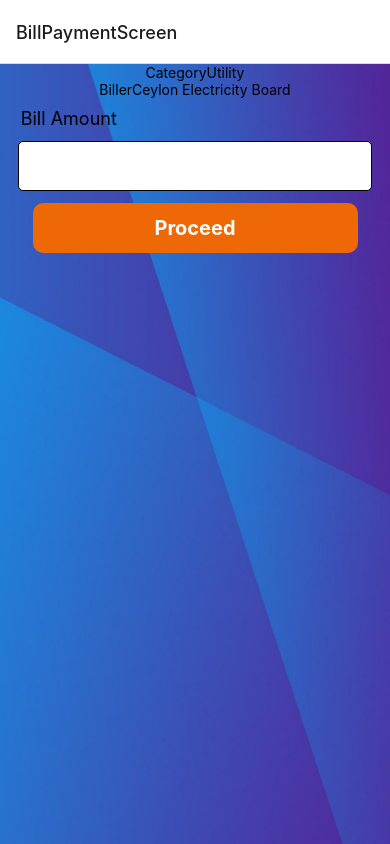
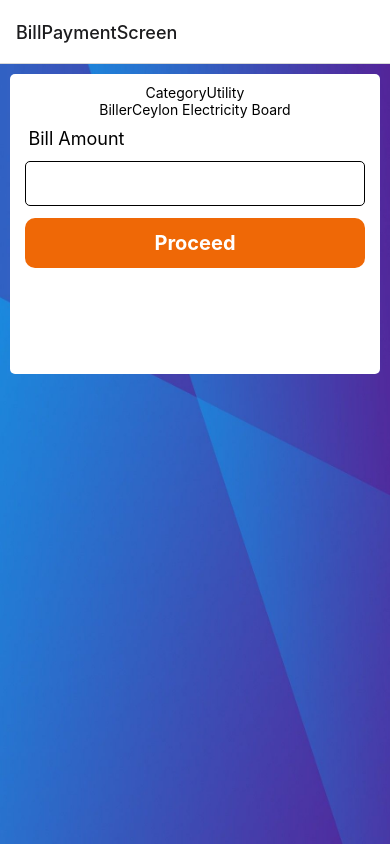
Before and after one commit to User-Experience-Design-SE3050-2021/se3050---uee-2021s2_reg_wd_05, a React Native app: screen /BillPaymentScreen in a window 390 px wide. Built offline with nearby package versions, Linux system fonts and the light colour scheme.

Commit message:
minor change input field

```diff
--- a/src/components/InputField.js
+++ b/src/components/InputField.js
@@ -3,7 +3,7 @@ import {TextInput, StyleSheet, Dimensions, View,Text} from 'react-native';
 
 const { width } = Dimensions.get('window');
 
-const InputField = ({text}) =>{
+const InputField = ({text, width}) =>{
 		return(
 			<View>
 					<Text style={styles.text}>{text}</Text>
@@ -17,8 +17,8 @@ const InputField = ({text}) =>{
 
 const styles = StyleSheet.create({
 		input: {
-				width: width / 1.1,
-				height: 50,
+				width: width / 1.15,
+				height: 45,
 				margin: 12,
 				borderWidth: 1,
 				borderRadius:5,
--- a/src/components/PrimaryButton.js
+++ b/src/components/PrimaryButton.js
@@ -13,7 +13,7 @@ const PrimaryButton = ({ onPress, text }) =>{
 
 const styles = StyleSheet.create({
 		container:{
-				width: width / 1.2,
+				width: width / 1.15,
 				height:50,
 				padding:10,
 				justifyContent:'center',
--- a/src/screens/BillPaymentDetailScreen.js
+++ b/src/screens/BillPaymentDetailScreen.js
@@ -9,21 +9,29 @@ const BillPaymentDetailScreen = () => {
 		}
 
 		return(
-				<View style={styles.container}>
-						<Text>Category<Text>Utility</Text></Text>
-						<Text>Biller<Text>Ceylon Electricity Board</Text></Text>
-						<InputField text="Bill Amount"/>
-						<PrimaryButton onPress={btnClick} text="Proceed"/>
-				</View>
+			<View style={styles.mainContainer}>
+					<View style={styles.inputContainer}>
+							<Text>Category<Text>Utility</Text></Text>
+							<Text>Biller<Text>Ceylon Electricity Board</Text></Text>
+							<InputField text="Bill Amount"/>
+							<PrimaryButton onPress={btnClick} text="Proceed"/>
+					</View>
+			</View>
+
 		)
 }
 
 const styles = StyleSheet.create({
-		container :{
-				flex:1,
-				alignItems:'center'
+		mainContainer:{
+				padding:10,
 		},
-
+		inputContainer:{
+				height:300,
+				backgroundColor:'white',
+				padding:10,
+				alignItems:'center',
+				borderRadius:5,
+		},
 })
 
 export default BillPaymentDetailScreen;
```
